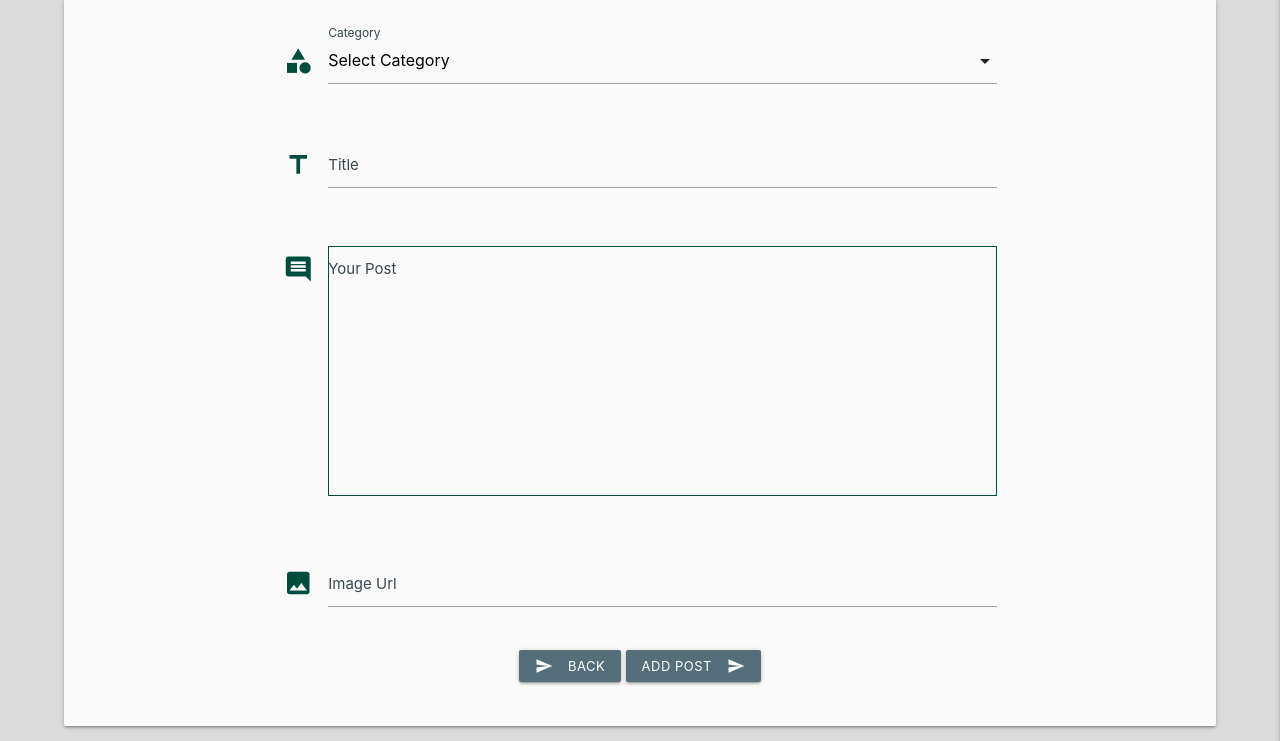
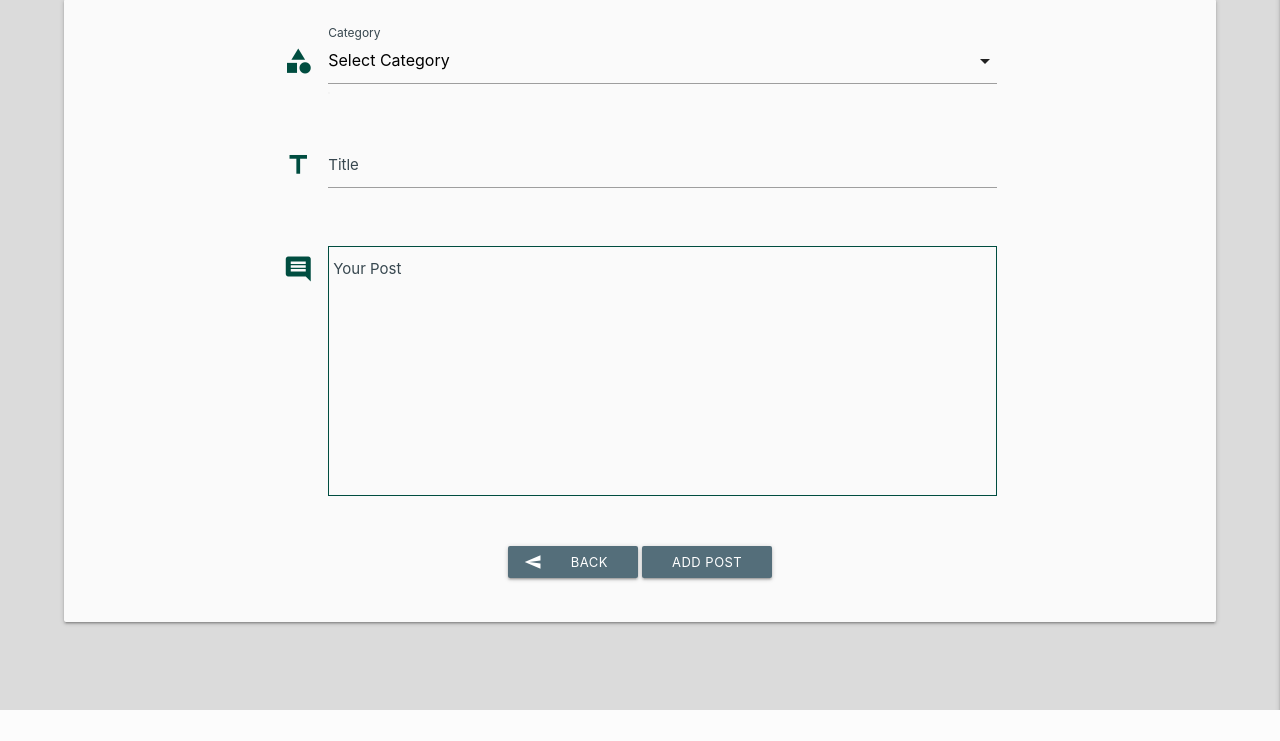
Before and after one commit to Kpokc/bouquet, a Flask app: page /add_post in a window 1280 px wide. Shown: the part 90-831 px from the top of the page. After the commit the page ends 800 px from the top, so only its background shows below. Run offline with Flask 2, Linux system fonts and the light colour scheme; data that the repository does not hold is empty; some libraries are stand-ins or nearby versions.

Commit message:
Add post page - large screen styled

```diff
--- a/static/css/style.css
+++ b/static/css/style.css
@@ -103,6 +103,10 @@ nav ul li {
   padding-left: 10px;
 }
 
+.text-area-span {
+  padding-left: 5px;
+}
+
 #content {
   min-height: 250px;
   border: 1px solid;
--- a/static/css/style.scss
+++ b/static/css/style.scss
@@ -110,7 +110,11 @@ nav ul li {
 }
 // \. Aside section
 
-// Edit post selection
+// Add / Edit post selection
+
+.text-area-span {
+    padding-left: 5px;;
+}
 
 #content {
     min-height: 250px;
--- a/templates/add_post.html
+++ b/templates/add_post.html
@@ -29,24 +29,16 @@
             <div class="input-field col s12">
                 <i class="material-icons prefix teal-text text-darken-4">insert_comment</i>
                 <textarea id="content" name="content" class="materialize-textarea teal-text text-darken-4" minlength="5" maxlength="3000" required></textarea>
-                <label for="content">Your Post</label>
+                <label for="content"><span class="text-area-span">Your Post</span></label>
             </div>
         </div>
-        <!-- Img url -->
-        <div class="row">
-          <div class="input-field col s12">
-              <i class="material-icons prefix teal-text text-darken-4">image</i>
-              <input id="img_src" name="img_src" type="tel" class="validate teal-text text-darken-4" minlength="5" maxlength="1025">
-              <label for="img_src">Image Url</label>
-          </div>
-      </div>
 
         <div class="row">
             <div class="col s12 center-align">
-                <button class="top-menu waves-effect waves-light btn-small blue-grey darken-1" type="submit" name="action">Back
-                    <i class="material-icons left">send</i>
+                <button class="edit-post-btn top-menu waves-effect waves-light btn-small blue-grey darken-1" type="submit" name="action">Back
+                    <i class="back-btn material-icons left">send</i>
                   </button>
-                <button class="top-menu waves-effect waves-light btn-small blue-grey darken-1" type="submit" name="action">Add Post
+                <button class="edit-post-btn top-menu waves-effect waves-light btn-small blue-grey darken-1" type="submit" name="action">Add Post
                   <i class="material-icons right">send</i>
                 </button>
             </div>
--- a/templates/edit_post.html
+++ b/templates/edit_post.html
@@ -33,7 +33,7 @@
             <div class="input-field col s12">
                 <i class="material-icons prefix teal-text text-darken-4">insert_comment</i>
                 <textarea id="content" name="content" class="materialize-textarea teal-text text-darken-4" minlength="5" maxlength="3000" required>{{ post.content }}"</textarea>
-                <label for="content">Your Post</label>
+                <label for="content"><span class="text-area-span">Your Post</span></label>
             </div>
         </div>
         <div class="row">
```
Also changed, not shown: templates/aside.html (+6 -3 lines), 1 other file.
